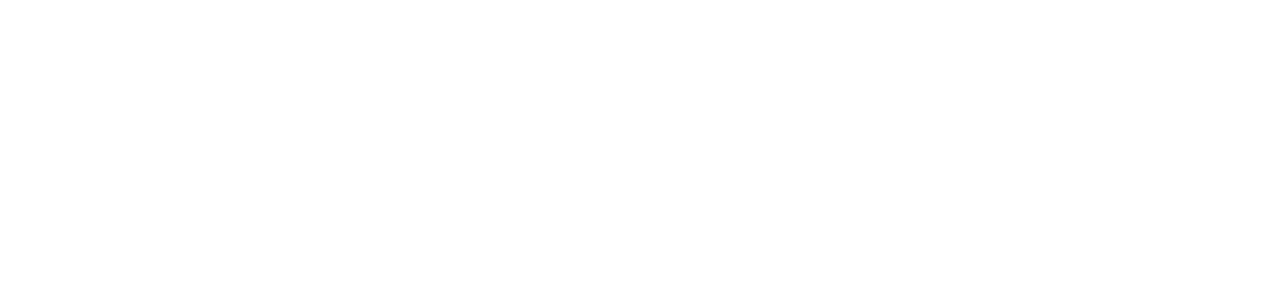
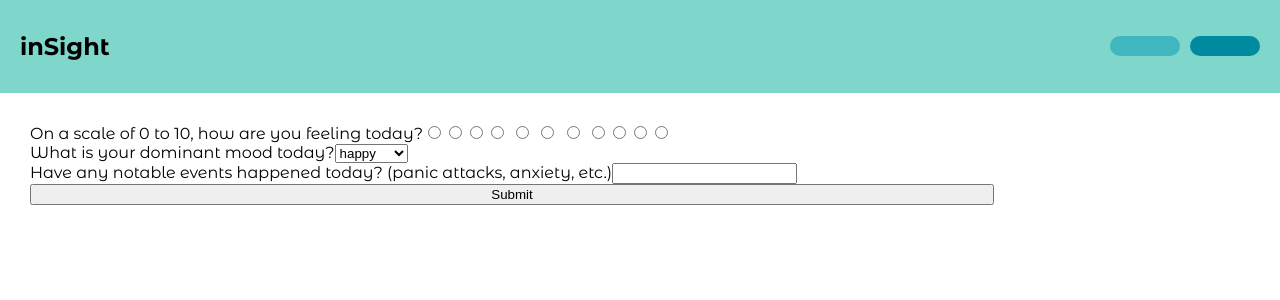
Before and after one commit to paulineleonor/inSight-client, a React (Create React App) app: page /profile/1/moodtracker in a window 1280 px wide. Before the commit this address had no page. Shown: the top 300 px of the page. Built offline with nearby package versions, Linux system fonts and the light colour scheme.

Commit message:
Build post new log endpoint

```diff
--- a/src/App.js
+++ b/src/App.js
@@ -2,6 +2,7 @@
 import "./App.scss";
 import Homepage from "./components/Homepage/Homepage";
 import LoginPage from "./components/LoginPage/LoginPage";
+import MoodTracker from "./components/MoodTracker/MoodTracker";
 import ProfilePage from "./components/ProfilePage/ProfilePage";
 import SignUp from "./components/SignUp/SignUp";
 
@@ -14,6 +15,7 @@
           <Route path="/signup" element={<SignUp />} />
           <Route path="/profile/:name" element={<ProfilePage />} />
           <Route path="/login" element={<LoginPage />} />
+          <Route path="/profile/:name/moodtracker" element={<MoodTracker />} />
         </Routes>
       </BrowserRouter>
     </div>
--- /dev/null
+++ b/src/components/MoodTracker/MoodTracker.jsx
@@ -0,0 +1,83 @@
+import React from "react";
+import Header from "../Header/Header";
+import "./MoodTracker.scss";
+
+const MoodTracker = () => {
+  const moodsArray = [
+    "happy",
+    "stressed",
+    "angry",
+    "sad",
+    "afraid",
+    "anxious",
+    "other",
+  ];
+
+  const submitHandler = (e) => {
+    e.preventDefault();
+
+    console.log(e.target.mood_rating.value);
+  };
+
+  return (
+    <div>
+      <Header />
+
+      <section className="tracker">
+        <form
+          action="submit"
+          className="form"
+          onSubmit={(e) => submitHandler(e)}
+        >
+          <div className="form__container">
+            <label htmlFor="mood_rating">
+              On a scale of 0 to 10, how are you feeling today?
+            </label>
+            <input type="radio" name="mood_rating" id="mood_rating" value="0" />
+            <input type="radio" name="mood_rating" id="mood_rating" value="1" />
+            <input type="radio" name="mood_rating" id="mood_rating" value="2" />
+            <input
+              type="radio"
+              name="mood_rating"
+              id="mood_rating"
+              value="3"
+            />{" "}
+            <input type="radio" name="mood_rating" id="mood_rating" value="4" />{" "}
+            <input type="radio" name="mood_rating" id="mood_rating" value="5" />{" "}
+            <input type="radio" name="mood_rating" id="mood_rating" value="6" />{" "}
+            <input type="radio" name="mood_rating" id="mood_rating" value="7" />
+            <input type="radio" name="mood_rating" id="mood_rating" value="8" />
+            <input type="radio" name="mood_rating" id="mood_rating" value="9" />
+            <input
+              type="radio"
+              name="mood_rating"
+              id="mood_rating"
+              value="10"
+            />
+          </div>
+
+          <div>
+            <label htmlFor="mood_name">What is your dominant mood today?</label>
+            <select name="" id="">
+              {moodsArray.map((mood) => {
+                return <option value={mood}>{mood}</option>;
+              })}
+            </select>
+          </div>
+
+          <div>
+            <label htmlFor="mood_name">
+              Have any notable events happened today? (panic attacks, anxiety,
+              etc.)
+            </label>
+            <input type="text" />
+          </div>
+
+          <button>Submit</button>
+        </form>
+      </section>
+    </div>
+  );
+};
+
+export default MoodTracker;
--- a/src/components/ProfilePage/ProfilePage.jsx
+++ b/src/components/ProfilePage/ProfilePage.jsx
@@ -70,7 +70,7 @@
         <p>Welcome back, {first_name}!</p>
         <div className="tracker">
           <h2 className="tracker__title">Fill out your daily tracker:</h2>
-          <Link>Get started</Link>
+          <Link to={`/profile/${first_name}/moodtracker`}>Get started</Link>
         </div>
         <h2>My Profile</h2>
         <p>Email: {email}</p>
```
Also changed, not shown: src/components/MoodTracker/MoodTracker.scss (added).
